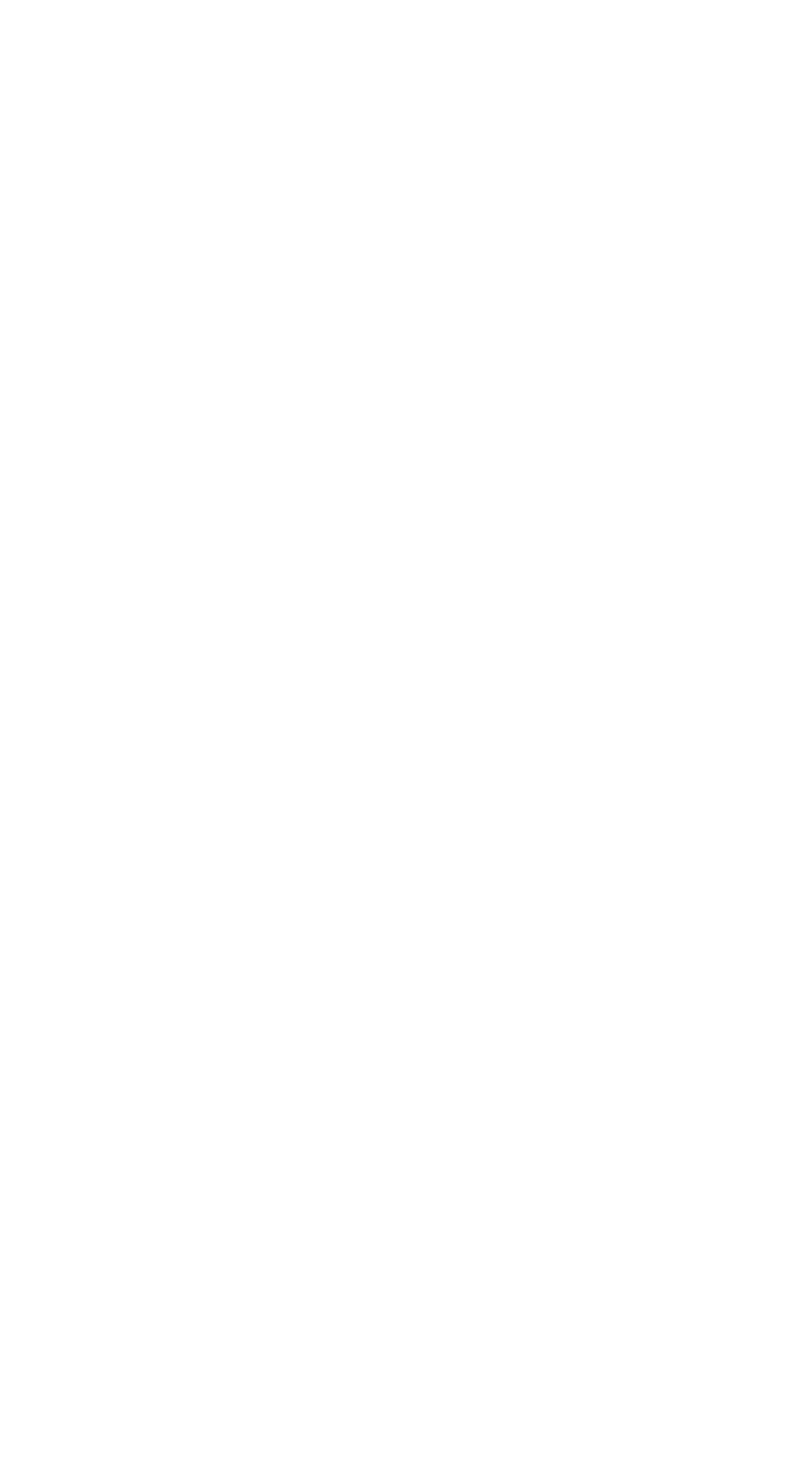
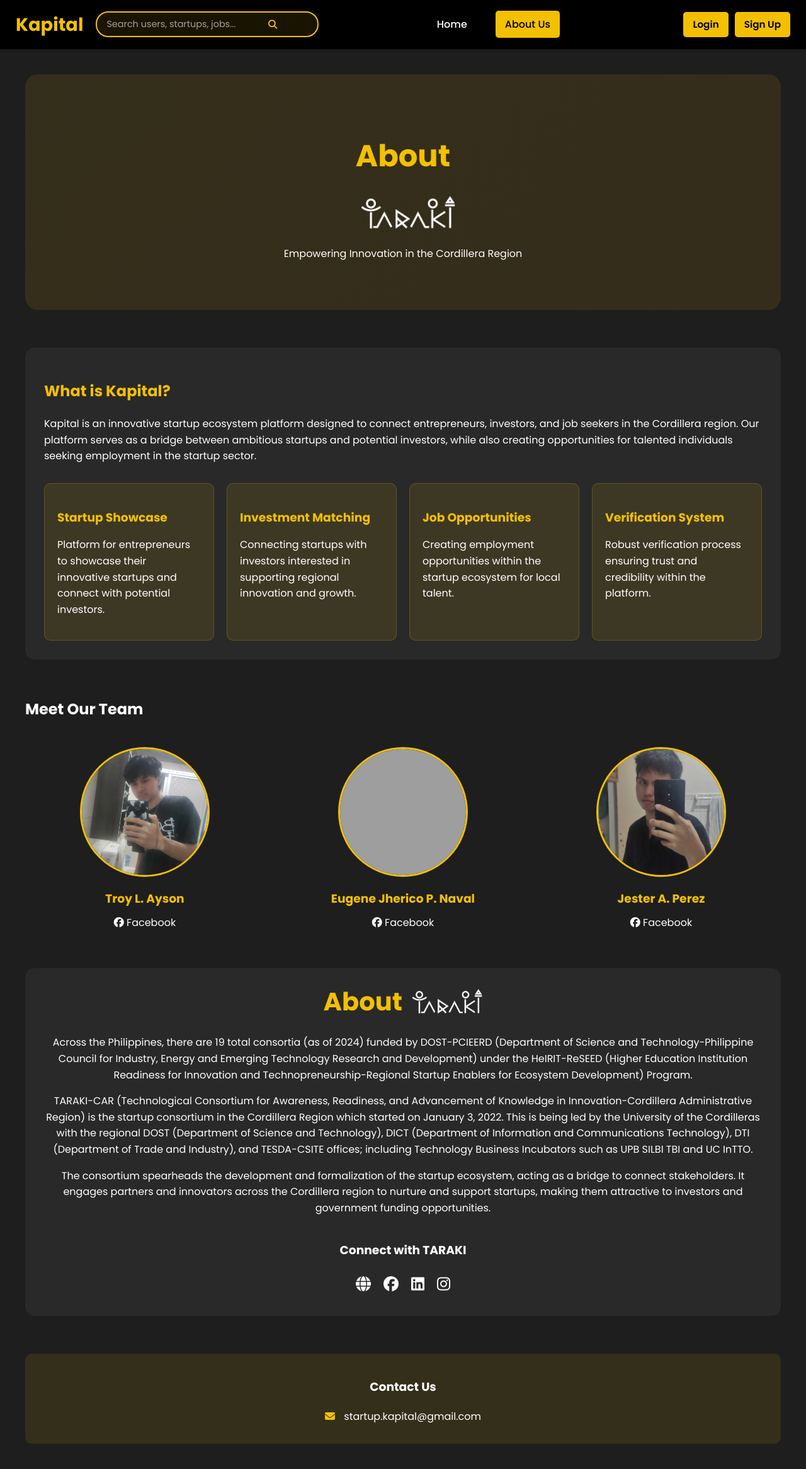
Before and after one commit to jessyforg/CAPSTONE_Kapital, a PHP site: page /about-us.php in a window 1280 px wide. Before the commit the page is empty. Shown: the whole page at 63% size. Before the commit the page ends 800 px from the top, so only its background shows below. Run offline with PHP 8.4, Linux system fonts and the light colour scheme; grey boxes are pictures that could not be loaded.

Commit message:
Created About Us Page

```diff
--- a/Kapital_System/about-us.php
+++ b/Kapital_System/about-us.php
@@ -0,0 +1,305 @@
+<?php
+$page = 'about';
+include('navbar.php');
+?>
+
+<!DOCTYPE html>
+<html lang="en">
+<head>
+    <meta charset="UTF-8">
+    <meta name="viewport" content="width=device-width, initial-scale=1.0">
+    <title>About Us - Kapital</title>
+    <link href="https://fonts.googleapis.com/css2?family=Poppins:wght@300;400;500;600;700&display=swap" rel="stylesheet">
+    <link href="https://cdnjs.cloudflare.com/ajax/libs/font-awesome/6.5.0/css/all.min.css" rel="stylesheet">
+    <style>
+        body {
+            font-family: 'Poppins', sans-serif;
+            background-color: #1e1e1e;
+            color: #fff;
+            margin: 0;
+            padding: 0;
+            line-height: 1.6;
+        }
+
+        .container {
+            max-width: 1200px;
+            margin: 0 auto;
+            padding: 40px 20px;
+        }
+
+        .hero-section {
+            text-align: center;
+            padding: 60px 0;
+            background: linear-gradient(135deg, rgba(243, 192, 0, 0.1), rgba(255, 171, 0, 0.1));
+            border-radius: 20px;
+            margin-bottom: 60px;
+        }
+
+        .hero-section h1 {
+            font-size: 3em;
+            color: #f3c000;
+            margin-bottom: 20px;
+        }
+
+        .kapital-section {
+            margin-bottom: 60px;
+            background: rgba(255, 255, 255, 0.05);
+            padding: 30px;
+            border-radius: 15px;
+        }
+
+        .kapital-section h2 {
+            color: #f3c000;
+            margin-bottom: 20px;
+        }
+
+        .features-list {
+            display: grid;
+            grid-template-columns: repeat(auto-fit, minmax(250px, 1fr));
+            gap: 20px;
+            margin-top: 30px;
+        }
+
+        .feature-item {
+            background: rgba(243, 192, 0, 0.1);
+            padding: 20px;
+            border-radius: 10px;
+            border: 1px solid rgba(243, 192, 0, 0.2);
+        }
+
+        .feature-item h3 {
+            color: #f3c000;
+            margin-bottom: 10px;
+        }
+
+        .team-section {
+            margin-bottom: 60px;
+        }
+
+        .team-grid {
+            display: grid;
+            grid-template-columns: repeat(auto-fit, minmax(250px, 1fr));
+            gap: 30px;
+            margin-top: 40px;
+        }
+
+        .team-member {
+            text-align: center;
+        }
+
+        .member-photo {
+            width: 200px;
+            height: 200px;
+            border-radius: 50%;
+            margin: 0 auto 20px;
+            border: 3px solid #f3c000;
+            overflow: hidden;
+            background-color: rgba(243, 192, 0, 0.1);
+        }
+
+        .member-photo img {
+            width: 100%;
+            height: 100%;
+            object-fit: cover;
+        }
+
+        .member-info h3 {
+            color: #f3c000;
+            margin-bottom: 10px;
+        }
+
+        .social-link {
+            color: #fff;
+            text-decoration: none;
+            transition: color 0.3s ease;
+        }
+
+        .social-link:hover {
+            color: #f3c000;
+        }
+
+        .taraki-section {
+            margin-bottom: 60px;
+            background: rgba(255, 255, 255, 0.05);
+            padding: 30px;
+            border-radius: 15px;
+            text-align: center;
+        }
+
+        .taraki-logo {
+            width: auto;
+            height: 100px;
+            margin: 0 auto 20px;
+            display: block;
+        }
+
+        .taraki-title {
+            display: flex;
+            align-items: center;
+            justify-content: center;
+            gap: 15px;
+            margin-bottom: 30px;
+        }
+
+        .taraki-title h2 {
+            font-size: 40px;
+            line-height: 1;
+            margin: 0;
+            color: #f3c000;
+        }
+
+        .taraki-title img {
+            height: 45px;
+            width: auto;
+        }
+
+        .social-media {
+            margin-top: 40px;
+            text-align: center;
+        }
+
+        .social-icons {
+            display: flex;
+            justify-content: center;
+            gap: 20px;
+            margin-top: 20px;
+        }
+
+        .social-icons a {
+            color: #fff;
+            font-size: 24px;
+            transition: color 0.3s ease;
+        }
+
+        .social-icons a:hover {
+            color: #f3c000;
+        }
+
+        .contact-info {
+            text-align: center;
+            margin-top: 40px;
+            padding: 20px;
+            background: rgba(243, 192, 0, 0.1);
+            border-radius: 10px;
+        }
+
+        .contact-info p {
+            margin: 10px 0;
+        }
+
+        .contact-info i {
+            color: #f3c000;
+            margin-right: 10px;
+        }
+    </style>
+</head>
+<body>
+    <div class="container">
+        <div class="hero-section">
+            <div class="section-title">
+                <h1>About</h1>
+                <img src="imgs/logo.png" alt="TARAKI" style="height: 60px; width: auto; margin-left: 15px;">
+            </div>
+            <p>Empowering Innovation in the Cordillera Region</p>
+        </div>
+
+        <div class="kapital-section">
+            <h2>What is Kapital?</h2>
+            <p>Kapital is an innovative startup ecosystem platform designed to connect entrepreneurs, investors, and job seekers in the Cordillera region. Our platform serves as a bridge between ambitious startups and potential investors, while also creating opportunities for talented individuals seeking employment in the startup sector.</p>
+
+            <div class="features-list">
+                <div class="feature-item">
+                    <h3>Startup Showcase</h3>
+                    <p>Platform for entrepreneurs to showcase their innovative startups and connect with potential investors.</p>
+                </div>
+                <div class="feature-item">
+                    <h3>Investment Matching</h3>
+                    <p>Connecting startups with investors interested in supporting regional innovation and growth.</p>
+                </div>
+                <div class="feature-item">
+                    <h3>Job Opportunities</h3>
+                    <p>Creating employment opportunities within the startup ecosystem for local talent.</p>
+                </div>
+                <div class="feature-item">
+                    <h3>Verification System</h3>
+                    <p>Robust verification process ensuring trust and credibility within the platform.</p>
+                </div>
+            </div>
+        </div>
+
+        <div class="team-section">
+            <h2>Meet Our Team</h2>
+            <div class="team-grid">
+                <div class="team-member">
+                    <div class="member-photo">
+                        <img src="imgs/troy.jpg" alt="Troy L. Ayson">
+                    </div>
+                    <div class="member-info">
+                        <h3>Troy L. Ayson</h3>
+                        <a href="https://www.facebook.com/troyxayson" class="social-link" target="_blank">
+                            <i class="fab fa-facebook"></i> Facebook
+                        </a>
+                    </div>
+                </div>
+                <div class="team-member">
+                    <div class="member-photo">
+                        <img src="uploads/team/placeholder.jpg" alt="Eugene Jherico P. Naval">
+                    </div>
+                    <div class="member-info">
+                        <h3>Eugene Jherico P. Naval</h3>
+                        <a href="https://www.facebook.com/eugenejericho.naval" class="social-link" target="_blank">
+                            <i class="fab fa-facebook"></i> Facebook
+                        </a>
+                    </div>
+                </div>
+                <div class="team-member">
+                    <div class="member-photo">
+                        <img src="imgs/jes.jpg" alt="Jester A. Perez">
+                    </div>
+                    <div class="member-info">
+                        <h3>Jester A. Perez</h3>
+                        <a href="https://www.facebook.com/jstrprz/" class="social-link" target="_blank">
+                            <i class="fab fa-facebook"></i> Facebook
+                        </a>
+                    </div>
+                </div>
+            </div>
+        </div>
+
+        <div class="taraki-section">
+            <div class="taraki-title">
+                <h2>About</h2>
+                <img src="imgs/logo.png" alt="TARAKI">
+            </div>
+            <p>Across the Philippines, there are 19 total consortia (as of 2024) funded by DOST-PCIEERD (Department of Science and Technology-Philippine Council for Industry, Energy and Emerging Technology Research and Development) under the HeIRIT-ReSEED (Higher Education Institution Readiness for Innovation and Technopreneurship-Regional Startup Enablers for Ecosystem Development) Program.</p>
+
+            <p>TARAKI-CAR (Technological Consortium for Awareness, Readiness, and Advancement of Knowledge in Innovation-Cordillera Administrative Region) is the startup consortium in the Cordillera Region which started on January 3, 2022. This is being led by the University of the Cordilleras with the regional DOST (Department of Science and Technology), DICT (Department of Information and Communications Technology), DTI (Department of Trade and Industry), and TESDA-CSITE offices; including Technology Business Incubators such as UPB SILBI TBI and UC InTTO.</p>
+
+            <p>The consortium spearheads the development and formalization of the startup ecosystem, acting as a bridge to connect stakeholders. It engages partners and innovators across the Cordillera region to nurture and support startups, making them attractive to investors and government funding opportunities.</p>
+
+            <div class="social-media">
+                <h3>Connect with TARAKI</h3>
+                <div class="social-icons">
+                    <a href="https://taraki.vercel.app" target="_blank" title="TARAKI Website">
+                        <i class="fas fa-globe"></i>
+                    </a>
+                    <a href="https://www.facebook.com/tarakicar" target="_blank" title="Facebook">
+                        <i class="fab fa-facebook"></i>
+                    </a>
+                    <a href="https://www.linkedin.com/company/taraki-car/?originalSubdomain=ph" target="_blank" title="LinkedIn">
+                        <i class="fab fa-linkedin"></i>
+                    </a>
+                    <a href="https://www.instagram.com/tarakicar/" target="_blank" title="Instagram">
+                        <i class="fab fa-instagram"></i>
+                    </a>
+                </div>
+            </div>
+        </div>
+
+        <div class="contact-info">
+            <h3>Contact Us</h3>
+            <p><i class="fas fa-envelope"></i> startup.kapital@gmail.com</p>
+        </div>
+    </div>
+</body>
+</html>
--- a/Kapital_System/navbar.php
+++ b/Kapital_System/navbar.php
@@ -66,7 +66,7 @@ if (isset($_SESSION['user_id'])) {
             display: flex;
             justify-content: space-between;
             align-items: center;
-            padding: 15px 40px;
+            padding: 10px 25px;
             position: sticky;
             top: 0;
             z-index: 1000;
@@ -274,23 +275,23 @@ if (isset($_SESSION['user_id'])) {
 
         .dropdown-btn,
         .cta-buttons a.cta-btn {
-            background: linear-gradient(90deg, #f3c000, #ffab00);
+            background-color: #f3c000;
             color: #000;
             font-weight: 600;
-            padding: 10px 20px;
+            padding: 8px 15px;
             margin-left: 10px;
             text-decoration: none;
             border-radius: 5px;
-            transition: background 0.3s ease, transform 0.2s ease, box-shadow 0.3s ease;
+            transition: background-color 0.3s ease, transform 0.2s ease;
             box-shadow: 0 4px 6px rgba(0, 0, 0, 0.1);
             cursor: pointer;
+            font-size: 0.95em;
         }
 
         .dropdown-btn:hover,
         .cta-buttons a.cta-btn:hover {
-            background: linear-gradient(90deg, #ffab00, #f3c000);
-            transform: scale(1.05);
-            box-shadow: 0 6px 10px rgba(0, 0, 0, 0.2);
+            background-color: #ffab00;
+            transform: scale(1.03);
         }
 
         .dropdown-btn:active,
@@ -427,29 +428,31 @@ if (isset($_SESSION['user_id'])) {
         </div>
         <nav>
             <ul>
-                <li><a href="index.php" class="active">Home</a></li>
+                <li><a href="index.php" <?php echo basename($_SERVER['PHP_SELF']) == 'index.php' ? 'class="active"' : ''; ?>>Home</a></li>
                 <?php if (isset($_SESSION['role']) && $_SESSION['role'] === 'entrepreneur'): ?>
-                    <li><a href="entrepreneurs.php">For Entrepreneurs</a></li>
+                    <li><a href="entrepreneurs.php" <?php echo basename($_SERVER['PHP_SELF']) == 'entrepreneurs.php' ? 'class="active"' : ''; ?>>For Entrepreneurs</a></li>
                 <?php elseif (isset($_SESSION['role']) && $_SESSION['role'] === 'investor'): ?>
-                    <li><a href="investors.php">For Investors</a></li>
+                    <li><a href="investors.php" <?php echo basename($_SERVER['PHP_SELF']) == 'investors.php' ? 'class="active"' : ''; ?>>For Investors</a></li>
                 <?php elseif (isset($_SESSION['role']) && $_SESSION['role'] === 'job_seeker'): ?>
-                    <li><a href="job-seekers.php">For Job Seekers</a></li>
+                    <li><a href="job-seekers.php" <?php echo basename($_SERVER['PHP_SELF']) == 'job-seekers.php' ? 'class="active"' : ''; ?>>For Job Seekers</a></li>
                 <?php endif; ?>
                 <?php if (isset($_SESSION['role']) && $_SESSION['role'] === 'admin'): ?>
-                    <li><a href="admin-panel.php">Admin Panel</a></li>
+                    <li><a href="admin-panel.php" <?php echo basename($_SERVER['PHP_SELF']) == 'admin-panel.php' ? 'class="active"' : ''; ?>>Admin Panel</a></li>
                 <?php endif; ?>
-                <li><a href="about-us.php">About Us</a></li>
+                <li><a href="about-us.php" <?php echo basename($_SERVER['PHP_SELF']) == 'about-us.php' ? 'class="active"' : ''; ?>>About Us</a></li>
             </ul>
         </nav>
         <div class="cta-buttons">
             <?php if (isset($_SESSION['user_id'])): ?>
                 <a href="https://taraki.vercel.app" target="_blank">
-                    <img src="imgs/taraki logo.png" alt="Taraki Logo" class="taraki-logo">
+                    <img src="imgs/logo.png" alt="Taraki Logo" class="navbar-taraki-logo">
                 </a>
                 <div class="dropdown-container">
                     <a class="icon-btn">
                         <i class="fas fa-bell"></i>
+                        <?php if ($notification_count > 0): ?>
                         <span class="badge"><?php echo $notification_count; ?></span>
+                        <?php endif; ?>
                     </a>
                     <div class="dropdown-content">
                         <?php if (!empty($notifications)): ?>
```
Also changed, not shown: other parts of Kapital_System/navbar.php (+13 -10 lines), Kapital_System/imgs/jes.jpg (added), Kapital_System/imgs/logo.png (added), Kapital_System/imgs/sir phil.jpg (added), Kapital_System/imgs/troy.jpg (added).
